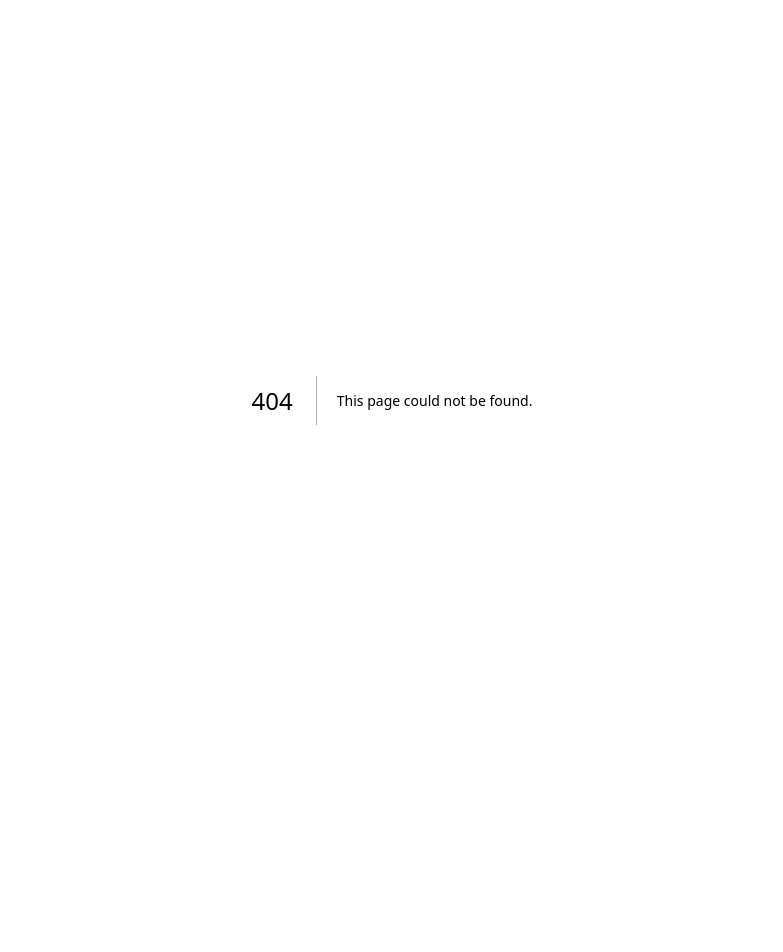
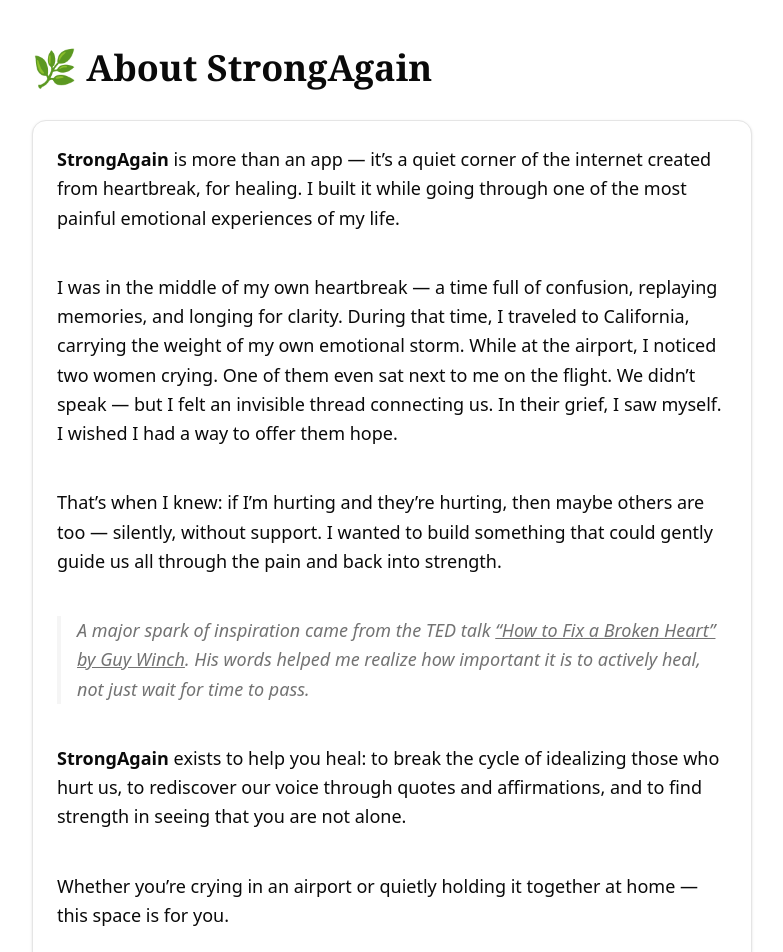
Before and after one commit to hannidinh/strongagain, a Next.js app: page /about in a window 1280 px wide. Before the commit this address had no page. Shown: the top 952 px of the page, without its empty margins (248-1031 px from the left). Before the commit the page ends 800 px from the top, so only its background shows below. Built offline with nearby package versions, Linux system fonts and the light colour scheme.

Commit message:
About page

```diff
--- /dev/null
+++ b/src/app/about/page.tsx
@@ -0,0 +1,60 @@
+'use client'
+
+import { Card } from '@/components/ui/card'
+
+export default function AboutPage() {
+    return (
+        <div className="max-w-3xl mx-auto px-6 py-12 space-y-8">
+            <h1 className="text-4xl font-serif font-bold">🌿 About StrongAgain</h1>
+
+            <Card className="p-6 space-y-4">
+                <p className="text-lg leading-relaxed">
+                    <strong>StrongAgain</strong> is more than an app — it’s a quiet corner of the internet created from heartbreak,
+                    for healing. I built it while going through one of the most painful emotional experiences of my life.
+                </p>
+
+                <p className="text-lg leading-relaxed">
+                    I was in the middle of my own heartbreak — a time full of confusion, replaying memories, and longing for clarity.
+                    During that time, I traveled to California, carrying the weight of my own emotional storm. While at the airport,
+                    I noticed two women crying. One of them even sat next to me on the flight. We didn’t speak — but I felt an invisible
+                    thread connecting us. In their grief, I saw myself. I wished I had a way to offer them hope.
+                </p>
+
+                <p className="text-lg leading-relaxed">
+                    That’s when I knew: if I’m hurting and they’re hurting, then maybe others are too — silently, without support.
+                    I wanted to build something that could gently guide us all through the pain and back into strength.
+                </p>
+
+                <p className="text-lg leading-relaxed italic border-l-4 border-muted pl-4 text-muted-foreground">
+                    A major spark of inspiration came from the TED talk{' '}
+                    <a
+                        href="https://www.youtube.com/watch?v=k0GQSJrpVhM&t=624s"
+                        target="_blank"
+                        rel="noopener noreferrer"
+                        className="underline"
+                    >
+                        “How to Fix a Broken Heart” by Guy Winch
+                    </a>.
+                    His words helped me realize how important it is to actively heal, not just wait for time to pass.
+                </p>
+
+                <p className="text-lg leading-relaxed">
+                    <strong>StrongAgain</strong> exists to help you heal:
+                    to break the cycle of idealizing those who hurt us,
+                    to rediscover our voice through quotes and affirmations,
+                    and to find strength in seeing that you are not alone.
+                </p>
+
+                <p className="text-lg leading-relaxed">
+                    Whether you’re crying in an airport or quietly holding it together at home — this space is for you.
+                </p>
+
+                <p className="text-right text-muted-foreground text-sm mt-6">
+                    With empathy and strength,
+                    <br />
+                    <strong>Hien Dinh</strong>
+                </p>
+            </Card>
+        </div>
+    )
+}
--- a/src/app/globals.css
+++ b/src/app/globals.css
@@ -116,7 +116,12 @@
   * {
     @apply border-border outline-ring/50;
   }
+
   body {
     @apply bg-background text-foreground;
   }
 }
+
+html {
+  scroll-behavior: smooth;
+}
--- a/src/app/page.tsx
+++ b/src/app/page.tsx
@@ -25,7 +25,7 @@
         .select('*')
         .eq('is_public', true)
         .eq('is_approved', true)
-        .limit(6)
+        .limit(4)
       setQuotes(quotesData || [])
 
       const { data: videosData } = await supabase
@@ -33,7 +33,7 @@
         .select('*')
         .eq('is_public', true)
         .eq('is_approved', true)
-        .limit(6)
+        .limit(4)
       setVideos(videosData || [])
 
       const { data: exListsData } = await supabase
@@ -46,7 +46,7 @@
       `)
         .eq('is_public', true)
         .filter('bad_ex_list_items.is_public', 'eq', true) // ✅ Only include public items
-        .limit(3)
+        .limit(4)
 
       setLists(exListsData || [])
 
@@ -62,7 +62,6 @@
         <div className="text-2xl font-bold tracking-wide">StrongAgain</div>
         <div className="flex gap-4 text-sm">
           <Link href="/about">About</Link>
-          <Link href="/faq">FAQ</Link>
           {user ? (
             <Link href="/dashboard">Dashboard</Link>
           ) : (
@@ -80,16 +79,43 @@
         <p className="text-lg mb-10 text-[#6f655c] max-w-2xl mx-auto italic">
           A soft, healing space to rebuild your emotional strength and rediscover joy again.
         </p>
-        <div className="flex flex-col md:flex-row justify-center gap-4">
-          <Button className="rounded-full px-6 py-3 text-lg bg-[#a07c68] hover:bg-[#8f6b57] text-white">Join Now</Button>
-          <Button variant="outline" className="rounded-full px-6 py-3 text-lg border-[#a07c68] text-[#a07c68] hover:bg-[#f2eae2]">Explore Quotes</Button>
-          <Button variant="outline" className="rounded-full px-6 py-3 text-lg border-[#a07c68] text-[#a07c68] hover:bg-[#f2eae2]">Watch Videos</Button>
+        <div className="mt-6 flex flex-wrap justify-center gap-4">
+          {user ? (
+            <Link href="/dashboard">
+              <Button variant="outline" className="rounded-full px-6 py-2 text-lg font-serif">
+                Go to Dashboard
+              </Button>
+            </Link>
+          ) : (
+            <Link href="/signup">
+              <Button variant="outline" className="rounded-full px-6 py-2 text-lg font-serif">
+                Join Now
+              </Button>
+            </Link>
+          )}
+
+          <Link href="#quotes">
+            <Button variant="outline" className="rounded-full px-6 py-2 text-lg font-serif">
+              Explore Quotes
+            </Button>
+          </Link>
+
+          <Link href="#videos">
+            <Button variant="outline" className="rounded-full px-6 py-2 text-lg font-serif">
+              Watch Videos
+            </Button>
+          </Link>
         </div>
+
       </section>
 
       {/* Recently Publicized Lists */}
       <section className="px-6 py-16 max-w-6xl mx-auto">
         <h2 className="text-3xl font-bold mb-8 text-[#3f3f3f]">🔥 Recently Publicized “Bad Ex” Lists</h2>
+        <p className="text-muted-foreground text-lg max-w-4xl mb-6">
+          Writing a “Bad Ex” list isn’t about being salty — it’s about sanity. When you’re heartbroken, your brain likes to play reruns of the greatest hits (and hugs). But healing starts when you stop idealizing them and start remembering the stuff that made you cry in Chipotle. This list isn’t revenge — it’s your emotional receipt. Keep it. Read it. Heal. - Guy Winch
+        </p>
+
         <div className="grid gap-8 md:grid-cols-2">
           {lists.map((list) => (
             <Card key={list.id} className="p-6 bg-white rounded-[1.5rem] border border-[#ece4da] shadow-sm">
@@ -105,7 +131,7 @@
       </section>
 
       {/* Quotes */}
-      <section className="px-6 py-16 max-w-6xl mx-auto">
+      <section id="quotes" className="px-6 py-16 max-w-6xl mx-auto">
         <h2 className="text-3xl font-bold mb-8 text-[#3f3f3f]">🌟 Popular Quotes</h2>
         <div className="grid grid-cols-1 sm:grid-cols-2 md:grid-cols-3 gap-6">
           {quotes.map((q) => (
@@ -118,7 +144,7 @@
       </section>
 
       {/* Videos */}
-      <section className="px-6 py-16 max-w-6xl mx-auto">
+      <section id="videos" className="px-6 py-16 max-w-6xl mx-auto">
         <h2 className="text-3xl font-bold mb-8 text-[#3f3f3f]">🎥 Popular Videos</h2>
         <div className="grid grid-cols-1 md:grid-cols-2 gap-6">
           {videos.map((v) => (
```
